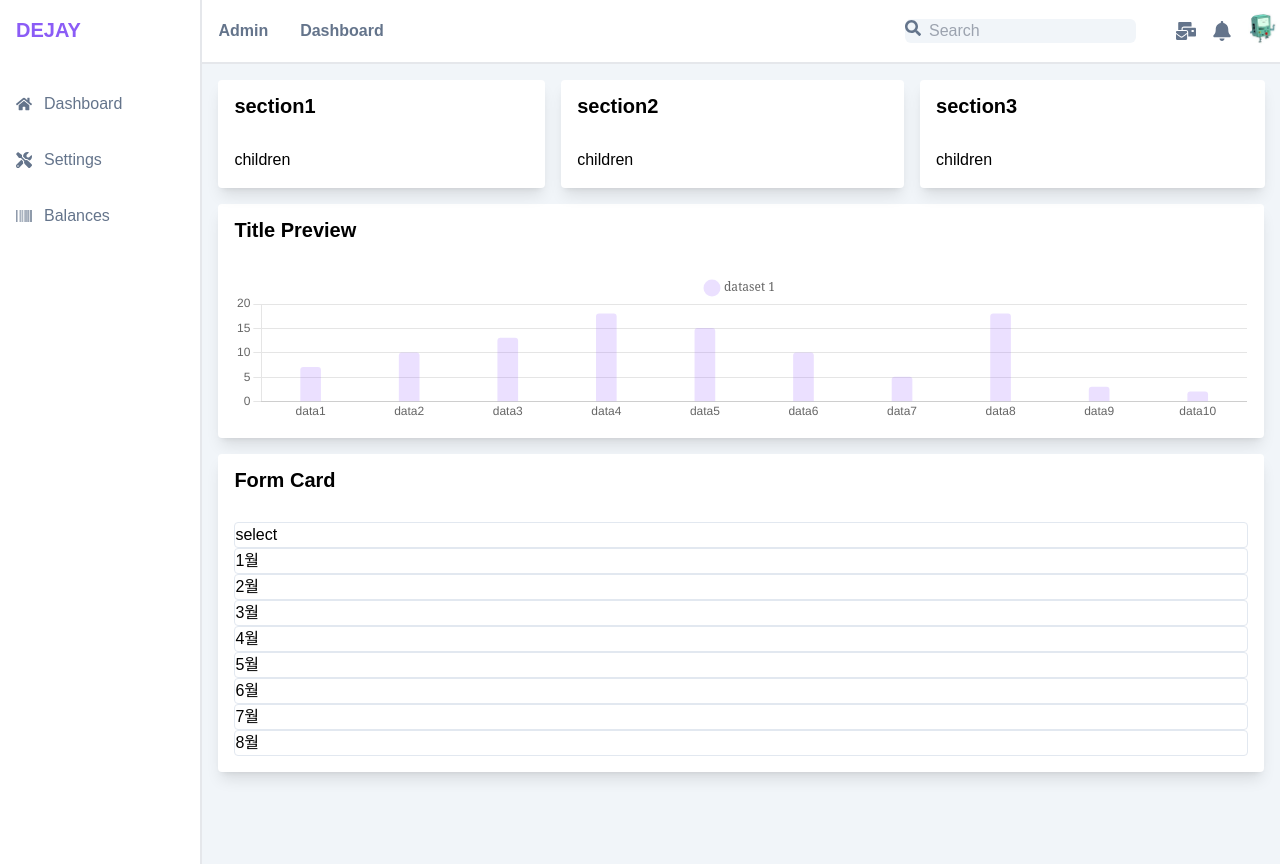
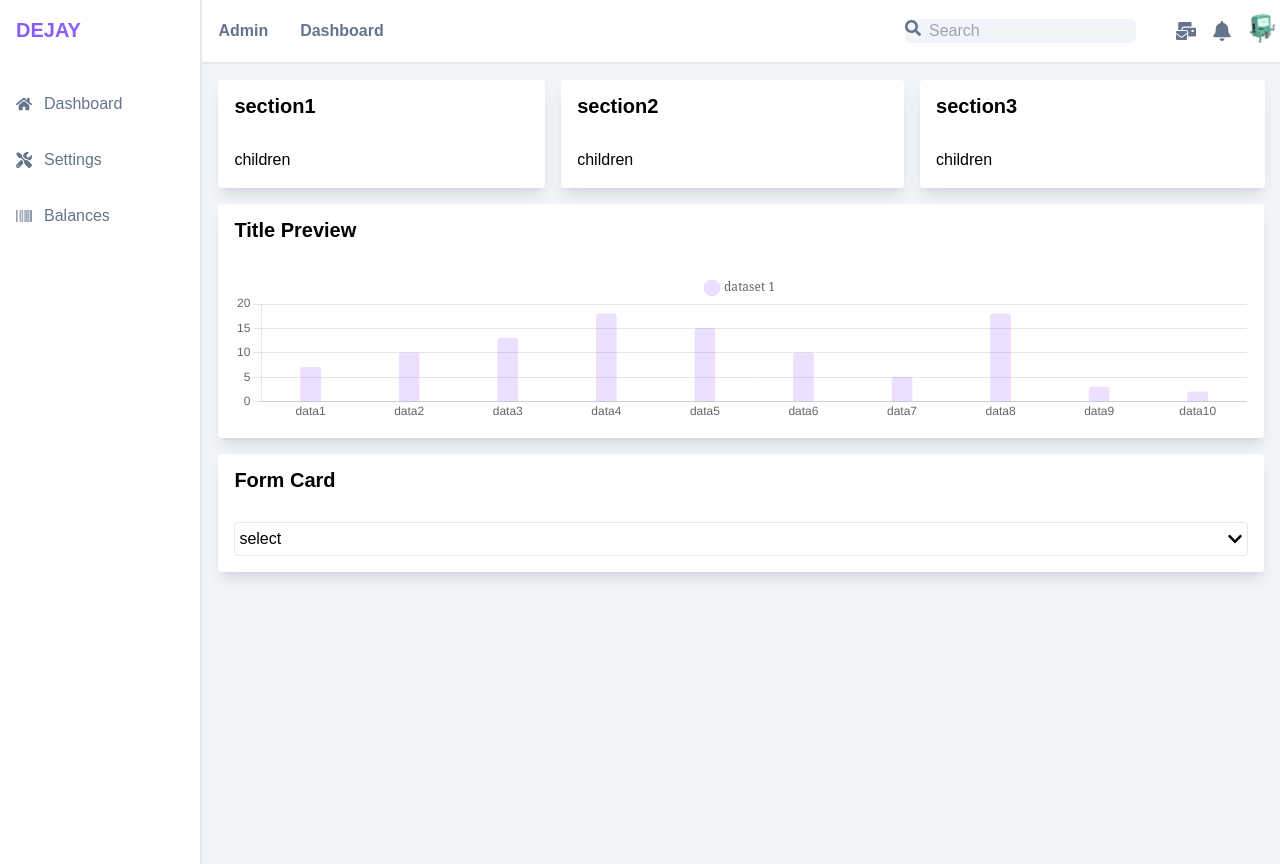
Before and after one commit to softBUD/admin-page-sample, a Next.js app: page /dashboard in a window 1280 px wide. Built offline with nearby package versions, Linux system fonts and the light colour scheme.

Commit message:
select box arrow 추가

```diff
--- a/components/input/select.tsx
+++ b/components/input/select.tsx
@@ -1,4 +1,5 @@
 "use client";
+import { FaChevronDown } from "react-icons/fa";
 import React, {
   MouseEventHandler,
   forwardRef,
@@ -31,9 +32,14 @@ const OptionsHeader = ({ onClick, value }: OptionBoxProps) => {
   return (
     <li
       onClick={onClick}
-      className="border-solid border border-slate-200 rounded"
+      className="border-solid border border-slate-200 rounded p-1"
     >
-      {value}
+      <div className="flex justify-between">
+        {value}
+        <span className="relative top-1">
+          <FaChevronDown />
+        </span>
+      </div>
     </li>
   );
 };
@@ -42,7 +48,7 @@ const OptionsDropDown = ({ onClick, value }: OptionBoxProps) => {
   return (
     <li
       onClick={onClick}
-      className="border-solid border border-slate-200 rounded"
+      className="border-solid border border-slate-200 rounded visually-hidden"
     >
       {value}
     </li>
```
